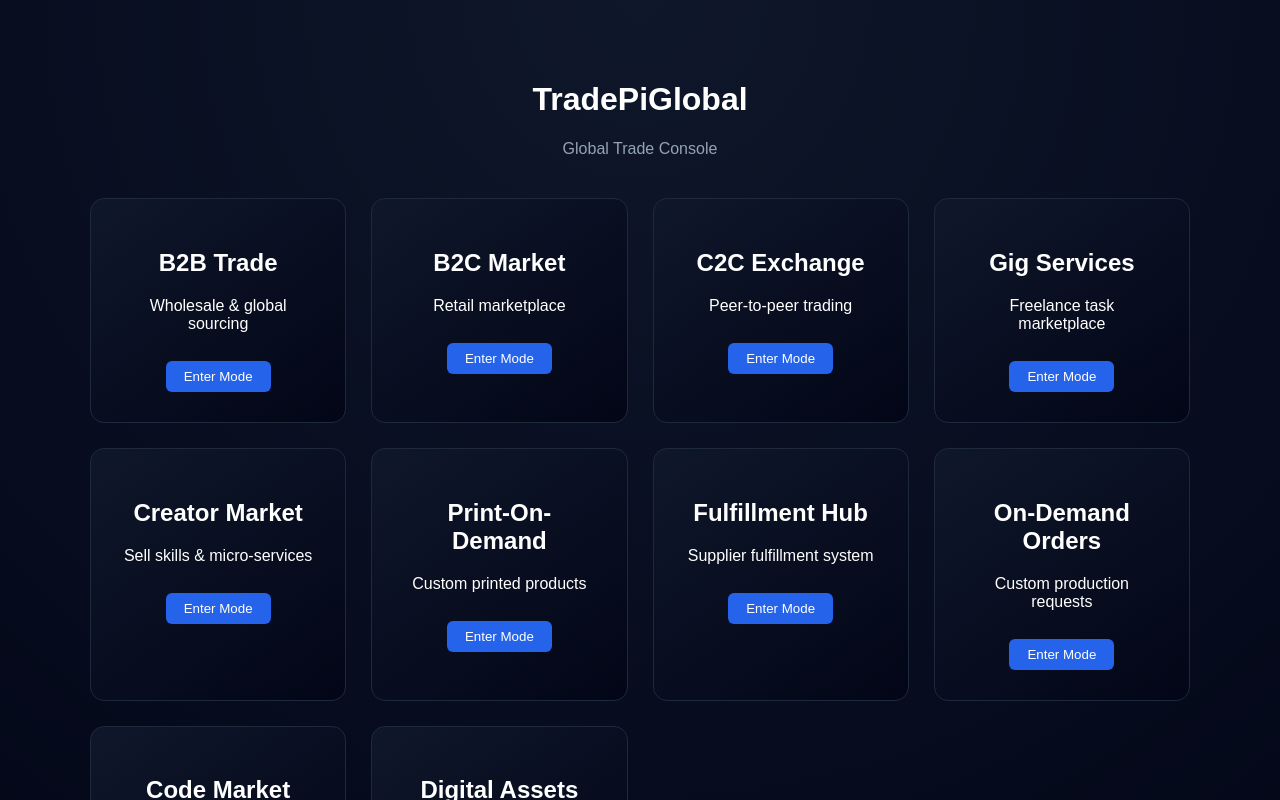
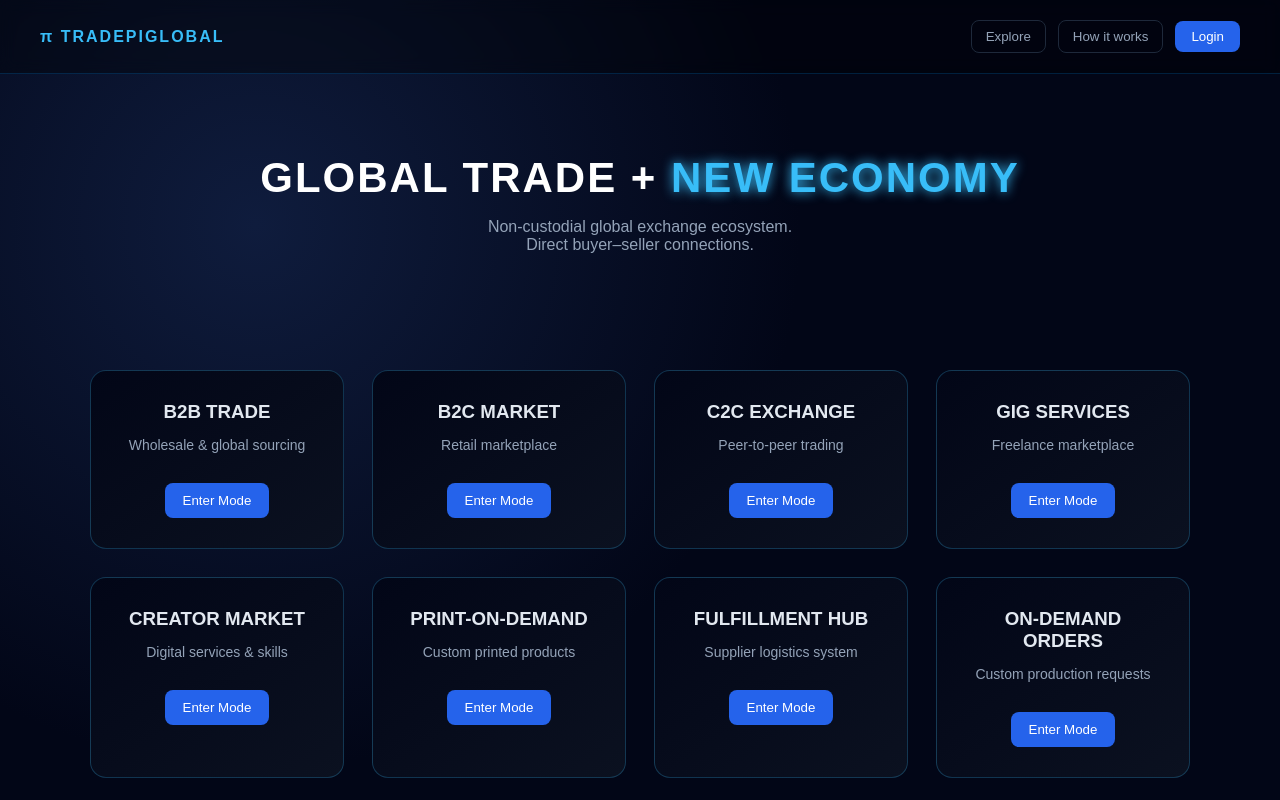
Before and after one commit to Bugsbuny24/tradepi, a Vue app: page / in a window 1280 px wide. Shown: the top 800 px of the page. Built offline with nearby package versions, Linux system fonts and the light colour scheme.

Commit message:
Update App.vue

```diff
--- a/src/App.vue
+++ b/src/App.vue
@@ -1,84 +1,212 @@
 <template>
-  <div class="home">
+  <div class="page">
 
-    <h1>TradePiGlobal</h1>
-    <p class="subtitle">Global Trade Console</p>
+    <!-- TOP BAR -->
+    <header class="topbar">
+      <div class="logo">π TRADEPIGLOBAL</div>
 
-    <div class="grid">
-      <div v-for="m in modes" :key="m.title" class="card">
-        <h2>{{ m.title }}</h2>
+      <div class="actions">
+        <button class="ghost">Explore</button>
+        <button class="ghost">How it works</button>
+        <button class="login">Login</button>
+      </div>
+    </header>
+
+    <!-- HERO -->
+    <section class="hero">
+      <h1>
+        GLOBAL TRADE +
+        <span>NEW ECONOMY</span>
+      </h1>
+
+      <p>
+        Non-custodial global exchange ecosystem.<br>
+        Direct buyer–seller connections.
+      </p>
+    </section>
+
+    <!-- MODES GRID -->
+    <section class="grid">
+      <div
+        v-for="m in modes"
+        :key="m.title"
+        class="card"
+      >
+        <h3>{{ m.title }}</h3>
         <p>{{ m.subtitle }}</p>
         <button>Enter Mode</button>
       </div>
-    </div>
+    </section>
+
+    <!-- FOOTER -->
+    <footer class="footer">
+      Direct trade • No escrow • Global access
+    </footer>
 
   </div>
 </template>
 
 <script setup>
 const modes = [
-  { title: "B2B Trade", subtitle: "Wholesale & global sourcing" },
-  { title: "B2C Market", subtitle: "Retail marketplace" },
-  { title: "C2C Exchange", subtitle: "Peer-to-peer trading" },
+  { title:"B2B TRADE", subtitle:"Wholesale & global sourcing" },
+  { title:"B2C MARKET", subtitle:"Retail marketplace" },
+  { title:"C2C EXCHANGE", subtitle:"Peer-to-peer trading" },
 
-  { title: "Gig Services", subtitle: "Freelance task marketplace" },
-  { title: "Creator Market", subtitle: "Sell skills & micro-services" },
+  { title:"GIG SERVICES", subtitle:"Freelance marketplace" },
+  { title:"CREATOR MARKET", subtitle:"Digital services & skills" },
+  { title:"PRINT-ON-DEMAND", subtitle:"Custom printed products" },
 
-  { title: "Print-On-Demand", subtitle: "Custom printed products" },
-  { title: "Fulfillment Hub", subtitle: "Supplier fulfillment system" },
-  { title: "On-Demand Orders", subtitle: "Custom production requests" },
+  { title:"FULFILLMENT HUB", subtitle:"Supplier logistics system" },
+  { title:"ON-DEMAND ORDERS", subtitle:"Custom production requests" },
+  { title:"CODE MARKET", subtitle:"Scripts & dev assets" },
 
-  { title: "Code Market", subtitle: "Scripts & dev assets" },
-  { title: "Digital Assets", subtitle: "Themes, UI, templates" }
-]
+  { title:"DIGITAL ASSETS", subtitle:"Themes, UI, templates" },
+];
 </script>
 
 <style>
 body{
   margin:0;
-  font-family:Arial;
-  background: radial-gradient(circle at top,#0f172a,#020617);
-  color:white;
+  font-family:Arial, Helvetica, sans-serif;
 }
 
-.home{
-  text-align:center;
-  padding:60px 20px;
+.page{
+  min-height:100vh;
+  color:white;
+  background:
+    radial-gradient(circle at 20% 20%, #0f1c3d, transparent 40%),
+    #020617;
 }
 
-.subtitle{
+/* TOPBAR */
+
+.topbar{
+  display:flex;
+  justify-content:space-between;
+  align-items:center;
+  padding:20px 40px;
+  backdrop-filter: blur(8px);
+  background:rgba(0,0,0,.35);
+  border-bottom:1px solid rgba(0,150,255,.2);
+}
+
+.logo{
+  font-weight:bold;
+  letter-spacing:2px;
+  color:#38bdf8;
+}
+
+.actions button{
+  margin-left:12px;
+}
+
+.ghost{
+  background:none;
+  border:1px solid #1e293b;
   color:#94a3b8;
-  margin-bottom:40px;
+  padding:8px 14px;
+  border-radius:8px;
 }
+
+.login{
+  background:#2563eb;
+  border:none;
+  color:white;
+  padding:8px 16px;
+  border-radius:8px;
+}
+
+/* HERO */
+
+.hero{
+  text-align:center;
+  padding:80px 20px 40px;
+}
+
+.hero h1{
+  font-size:42px;
+  margin:0;
+  letter-spacing:2px;
+}
+
+.hero span{
+  color:#38bdf8;
+  text-shadow:0 0 12px #38bdf8;
+}
+
+.hero p{
+  color:#94a3b8;
+  margin-top:16px;
+}
+
+/* GRID */
 
 .grid{
   display:grid;
-  grid-template-columns:repeat(auto-fit,minmax(220px,1fr));
-  gap:25px;
+  grid-template-columns:repeat(auto-fit,minmax(240px,1fr));
+  gap:28px;
   max-width:1100px;
-  margin:auto;
+  margin:40px auto;
+  padding:20px;
 }
 
 .card{
-  background:linear-gradient(145deg,#0f172a,#020617);
-  border:1px solid #1e293b;
+  background:linear-gradient(145deg,#020617,#0b1120);
+  border:1px solid rgba(56,189,248,.25);
   padding:30px;
-  border-radius:14px;
-  transition:.3s;
+  border-radius:16px;
+  text-align:center;
+  transition:.35s;
+  position:relative;
+  overflow:hidden;
+}
+
+/* Neon Glow */
+.card::before{
+  content:"";
+  position:absolute;
+  inset:0;
+  background:linear-gradient(120deg,transparent,rgba(56,189,248,.3),transparent);
+  opacity:0;
+  transition:.4s;
 }
 
 .card:hover{
-  transform:translateY(-6px);
-  border-color:#3b82f6;
+  transform:translateY(-8px) scale(1.02);
+  box-shadow:0 0 25px rgba(56,189,248,.35);
+  border-color:#38bdf8;
 }
 
-button{
-  margin-top:12px;
-  padding:8px 18px;
+.card:hover::before{
+  opacity:1;
+}
+
+.card h3{
+  margin:0;
+  color:#e2e8f0;
+}
+
+.card p{
+  color:#94a3b8;
+  font-size:14px;
+}
+
+.card button{
+  margin-top:16px;
   background:#2563eb;
   border:none;
-  border-radius:6px;
+  padding:10px 18px;
+  border-radius:8px;
   color:white;
   cursor:pointer;
 }
+
+/* FOOTER */
+
+.footer{
+  text-align:center;
+  padding:30px;
+  color:#64748b;
+  border-top:1px solid rgba(56,189,248,.15);
+}
 </style>
```
